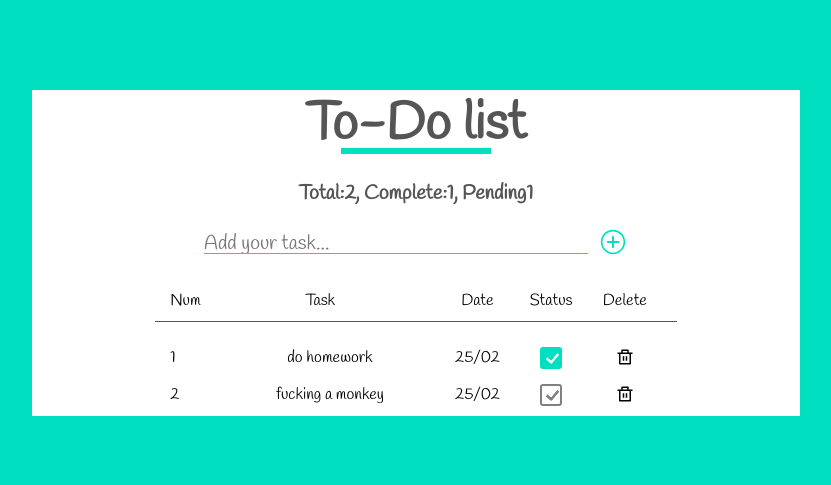
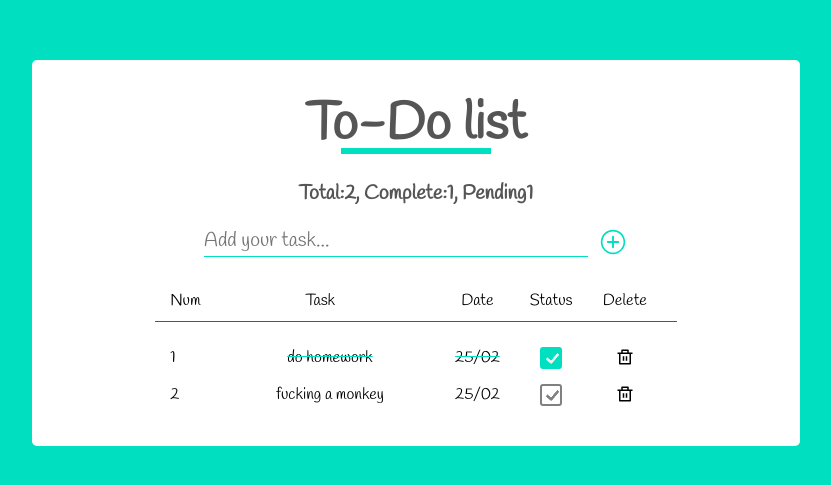
Before and after one commit to MohammadGhajari/react-todo, a React (Vite) app in the folder react-todo/: page / in a window 1280 px wide. Shown: the part 147-632 px from the top of the page, without its empty margins (224-1055 px from the left). Built offline with nearby package versions, Linux system fonts and the light colour scheme.

Commit message:
add some animation

```diff
--- a/react-todo/src/components/AddToDo.tsx
+++ b/react-todo/src/components/AddToDo.tsx
@@ -13,11 +13,11 @@ interface entry {
 const AddToDo: React.FC<entry> = ({setToDoes, todos}) => {
 
     const [value, setValue] = useState("");
-
+    const date = new Date();
 
     function handleClick () {
         if(value) {
-            setToDoes([...todos, {num: todos.length + 1, text: value, date: '234', status: "incomplete"}]);
+            setToDoes([...todos, {num: todos.length + 1, text: value, date: date.toString().split(' ')[1] + " " + date.toString().split(' ')[2], status: "incomplete"}]);
             setValue("");
         }
     }
@@ -25,7 +25,7 @@ const AddToDo: React.FC<entry> = ({setToDoes, todos}) => {
     function handleKeyDown (e: Event) {
         if(e.key === 'Enter') {
             if(value) {
-                setToDoes([...todos, {num: todos.length + 1, text: value, date: '234', status: "incomplete"}]);
+                setToDoes([...todos, {num: todos.length + 1, text: value, date: date.toString().split(' ')[1] + " " + date.toString().split(' ')[2], status: "incomplete"}]);
                 setValue("");
             }
         }
--- a/react-todo/src/components/ToDo.tsx
+++ b/react-todo/src/components/ToDo.tsx
@@ -1,6 +1,7 @@
 import React, { useState } from "react";
 import { RiDeleteBinLine } from "react-icons/ri";
 import { IoCheckboxOutline } from "react-icons/io5";
+import ToDos from "./ToDos";
 
 type todoType = { num: number; text: string; date: string; status: string };
 
@@ -11,12 +12,21 @@ interface entry {
 }
 
 const ToDo: React.FC<entry> = ({ todo, setToDoes, toDoes }) => {
-    const [todoStatus, setTodoStatus] = useState(todo.status);
+    // const [todoStatus, setTodoStatus] = useState(todo.status);
 
     function handleCheck() {
-        setTodoStatus((todoStatus) =>
-            todoStatus === "complete" ? "incomplete" : "complete"
-        );
+
+        // setTodoStatus((todoStatus) => todoStatus === "complete" ? "incomplete" : "complete");
+
+        const s = todo.status === 'complete' ? 'incomplete' : 'complete';
+
+        const newTodoes = toDoes;
+        for(let i = 0; i < newTodoes.length; i++)
+            if(newTodoes[i].num === todo.num)
+                newTodoes[i].status = s;
+
+        setToDoes([...newTodoes]);
+
     }
 
     function handleDelete () {
@@ -28,24 +38,27 @@ const ToDo: React.FC<entry> = ({ todo, setToDoes, toDoes }) => {
                 newToDoes.push(toDoes[i]);
             }
 
-        setToDoes(newToDoes);
+        setToDoes([...newToDoes]);
     }
+
+
+
 
     return (
         <div className="table-data-container">
             <div className="num">{todo.num}</div>
-            <div className="task">{todo.text}</div>
-            <div className="data">{todo.date}</div>
+            <div className={`task ${todo.status === 'complete' && 'complete-todo'}`}>{todo.text}</div>
+            <div className={`date ${todo.status === 'complete' && 'complete-todo'}`}>{todo.date}</div>
             <div className="status">
                 <div
                     onClick={handleCheck}
                     className={`check-box-container ${
-                        todoStatus === "complete" ? "complete-status" : ""
+                        todo.status === "complete" ? "complete-status" : ""
                     }`}
                 >
                     <div
                         className={`check-status ${
-                            todoStatus === "complete"
+                            todo.status === "complete"
                                 ? "check-complete-status"
                                 : ""
                         }`}
--- a/react-todo/src/components/ToDos.tsx
+++ b/react-todo/src/components/ToDos.tsx
@@ -1,23 +1,28 @@
 import React from "react";
-import TableHeader from './TableHeader';
-import ToDo from './ToDo';
+import TableHeader from "./TableHeader";
+import ToDo from "./ToDo";
 
-
-type todoType = { num: number; text: string; date: string; status: string; };
+type todoType = { num: number; text: string; date: string; status: string };
 
 interface entry {
     toDoes: todoType[];
     setToDoes: (todos: todoType[]) => void;
 }
 
-
-const ToDos: React.FC<entry> = ({toDoes, setToDoes}) => {
+const ToDos: React.FC<entry> = ({ toDoes, setToDoes }) => {
     return (
         <div className="todos-container">
-            <TableHeader />
-            {toDoes.map((todo) => (
-                <ToDo key={todo.num} todo={todo} setToDoes={setToDoes} toDoes={toDoes}/>
-            ))}
+            {toDoes.length !== 0 && <TableHeader />}
+            <div className="item-container">
+                {toDoes.map((todo) => (
+                    <ToDo
+                        key={todo.num}
+                        todo={todo}
+                        setToDoes={setToDoes}
+                        toDoes={toDoes}
+                    />
+                ))}
+            </div>
         </div>
     );
 };
--- a/react-todo/src/css/app.css
+++ b/react-todo/src/css/app.css
@@ -39,6 +39,8 @@ body {
   justify-content: flex-start;
   align-items: center;
   width: 60%;
+  border-radius: 5px;
+  padding: 3rem 0;
   background-color: white;
 }
 .page header {
@@ -88,6 +90,7 @@ body {
   color: #06a28e;
 }
 .input-container input {
+  padding-bottom: 0.5rem;
   width: 50%;
   height: 2rem;
   font-size: 2rem;
@@ -130,15 +133,24 @@ body {
   justify-content: center;
 }
 
+.item-container {
+  display: flex;
+  flex-direction: column;
+  justify-content: flex-start;
+  align-items: center;
+  width: 80%;
+  max-height: 50vh;
+  overflow: auto;
+  overflow-x: hidden;
+}
+
 .table-data-container {
   margin-top: 0.5rem;
   padding: 0 1.5rem 1rem;
   display: flex;
-  width: 80%;
+  width: 100%;
+  max-width: 150%;
   font-size: 1.6rem;
-}
-.table-data-container:first-child {
-  background-color: red;
 }
 .table-data-container .num {
   width: 10%;
@@ -147,8 +159,12 @@ body {
   width: 45%;
   display: flex;
   justify-content: center;
+  text-decoration: none;
 }
-.table-data-container .data, .table-data-container .status, .table-data-container .delete {
+.table-data-container .complete-todo {
+  text-decoration: line-through #00dfc0;
+}
+.table-data-container .date, .table-data-container .status, .table-data-container .delete {
   width: 15%;
   display: flex;
   justify-content: center;
@@ -163,7 +179,8 @@ body {
   transition: 0.2s;
 }
 .table-data-container .delete button svg:hover {
-  color: #00dfc0;
+  color: rgb(255, 5, 5);
+  animation: wiggle 2s infinite;
 }
 .table-data-container .status {
   align-items: center;
@@ -218,4 +235,28 @@ body {
   border-right: none;
 }
 
+@keyframes wiggle {
+  0%, 7% {
+    transform: rotateZ(0);
+  }
+  15% {
+    transform: rotateZ(-15deg);
+  }
+  20% {
+    transform: rotateZ(10deg);
+  }
+  25% {
+    transform: rotateZ(-10deg);
+  }
+  30% {
+    transform: rotateZ(6deg);
+  }
+  35% {
+    transform: rotateZ(-4deg);
+  }
+  40%, 100% {
+    transform: rotateZ(0);
+  }
+}
+
 /*# sourceMappingURL=app.css.map */
--- a/react-todo/src/sass/app.scss
+++ b/react-todo/src/sass/app.scss
@@ -41,6 +41,8 @@ body {
     justify-content: flex-start;
     align-items: center;
     width: 60%;
+    border-radius: 5px;
+    padding: 3rem 0;
     background-color: white;
     & header {
         display: flex;
@@ -95,6 +97,7 @@ body {
     }
 
     & input {
+        padding-bottom: 0.5rem;
         width: 50%;
         height: 2rem;
         font-size: 2rem;
@@ -139,18 +142,26 @@ body {
     }
 }
 
+.item-container {
+    display: flex;
+    flex-direction: column;
+    justify-content: flex-start;
+    align-items: center;
+    width: 80%;
+    max-height: 50vh;
+    overflow: auto;
+    overflow-x: hidden;
+}
 .table-data-container {
 
     margin-top: 0.5rem;
     padding: 0 1.5rem 1rem;
     display: flex;
-    width: 80%;
+    width: 100%;
+    max-width: 150%;
     font-size: 1.6rem;
 
 
-    &:first-child {
-        background-color: red;
-    }
 
     & .num {
         width: 10%;
@@ -159,8 +170,12 @@ body {
         width: 45%;
         display: flex;
         justify-content: center;
+        text-decoration: none;
     }
-    & .data, & .status, & .delete {
+    & .complete-todo {
+        text-decoration: line-through $color-primary;
+    }
+    & .date, & .status, & .delete {
         width: 15%;
         display: flex;
         justify-content: center
@@ -176,7 +191,8 @@ body {
                 transition: 0.2s;
             }
             & svg:hover {
-                color: $color-primary;
+                color: rgb(255, 5, 5);
+                animation: wiggle 2s infinite;
             }
         }
     }
@@ -238,3 +254,27 @@ body {
     }
 
 }
+
+@keyframes wiggle {
+    0%, 7% {
+      transform: rotateZ(0);
+    }
+    15% {
+      transform: rotateZ(-15deg);
+    }
+    20% {
+      transform: rotateZ(10deg);
+    }
+    25% {
+      transform: rotateZ(-10deg);
+    }
+    30% {
+      transform: rotateZ(6deg);
+    }
+    35% {
+      transform: rotateZ(-4deg);
+    }
+    40%, 100% {
+      transform: rotateZ(0);
+    }
+  }
```
Also changed, not shown: 1 other file (tests, documents, lock files or other folders).
